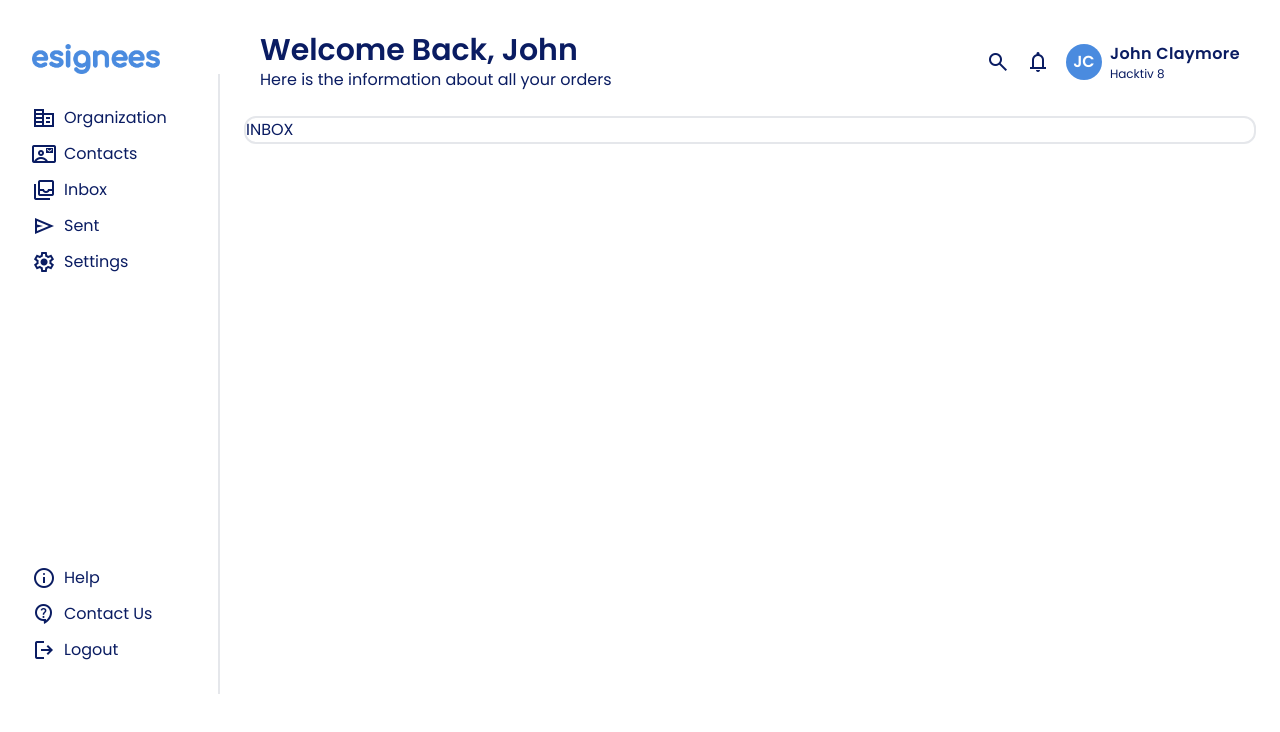
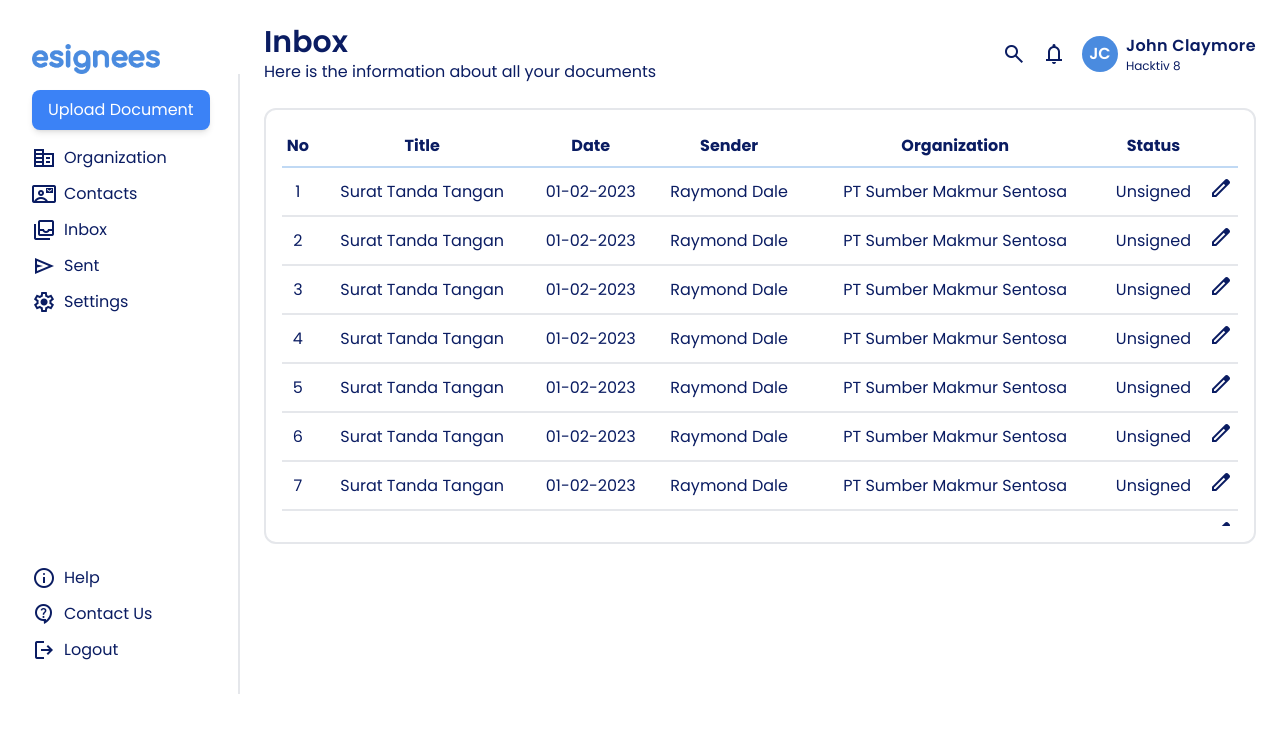
Before and after one commit to qonit-filza/esignees, a React (Vite) app: page /inbox in a window 1280 px wide. Shown: the top 732 px of the page. Built offline with nearby package versions, Linux system fonts and the light colour scheme.

Commit message:
inbox page

```diff
--- a/src/components/Navbar.jsx
+++ b/src/components/Navbar.jsx
@@ -1,12 +1,17 @@
-import UserPreview from './UserPreview';
+import { useEffect } from "react";
+import { useLocation } from "react-router-dom";
+import UserPreview from "./UserPreview";
 
 export default function Navbar() {
+  const { pathname } = useLocation();
+  const pageTitle = pathname.charAt(1).toUpperCase() + pathname.slice(2) || 'Dashboard'
+
   return (
     <>
-      <section className="flex justify-between items-center p-4 fixed left-[220px] right-0 mx-6 mt-4">
+      <section className="flex justify-between items-center  fixed left-[240px] right-0 mx-6 mt-6">
         <div>
-          <p className="text-3xl font-semibold">Welcome Back, John</p>
-          <p>Here is the information about all your orders</p>
+          <p className="text-3xl font-semibold">{pageTitle}</p>
+          <p>Here is the information about all your documents</p>
         </div>
 
         <div className="flex items-center gap-4">
--- a/src/components/Sidebar.jsx
+++ b/src/components/Sidebar.jsx
@@ -1,16 +1,23 @@
-import logo from '../assets/img/logo-3.png';
+import logo from "../assets/img/logo-3.png";
 
 export default function Sidebar() {
   return (
     <>
-      <section className="w-[220px] pl-8 fixed top-3">
+      <section className="w-[240px] pl-8 fixed top-3">
         <div className="mt-8">
           <img src={logo} alt="esignee_logo" className="w-32" />
         </div>
-        <div className="border-r-2 h-[620px] flex flex-col justify-between py-8">
+        <div className="border-r-2 h-[620px] flex flex-col justify-between pb-8">
+          <div>
+            <button className="bg-blue-500 hover:bg-blue-400 text-white rounded-lg px-4 py-2 my-4 shadow-md">
+              Upload Document
+            </button>
+
             <ul className="flex flex-col gap-3">
               <li className="flex items-center gap-2 cursor-pointer hover:border-r-[3px] hover:border-r-theme-3 focus:font-semibold hover:font-semibold ">
-              <span className="material-symbols-outlined">corporate_fare</span>
+                <span className="material-symbols-outlined">
+                  corporate_fare
+                </span>
                 Organization
               </li>
               <li className="flex items-center gap-2 cursor-pointer hover:border-r-[3px] hover:border-r-theme-3 focus:font-semibold hover:font-semibold ">
@@ -30,6 +37,7 @@ export default function Sidebar() {
                 Settings
               </li>
             </ul>
+          </div>
           <ul className="flex flex-col gap-3">
             <li className="flex items-center gap-2 cursor-pointer hover:border-r-[3px] hover:border-r-theme-3 focus:font-semibold hover:font-semibold ">
               <span className="material-symbols-outlined">info</span>
--- a/src/layouts/DashboardLayout.jsx
+++ b/src/layouts/DashboardLayout.jsx
@@ -7,7 +7,7 @@ export default function DashboardLayout() {
     <section className="container flex w-full">
       <Sidebar />
       <Navbar />
-      <div className="ml-[220px] mt-[116px] w-full px-6">
+      <div className="ml-[240px] mt-[92px] w-full px-6">
         <Outlet />
       </div>
     </section>
--- a/src/views/InboxPage.jsx
+++ b/src/views/InboxPage.jsx
@@ -1,9 +1,36 @@
 export default function InboxPage() {
-    return (
-        <>
-        <section className="border-2 rounded-xl">
-            INBOX
-        </section>
-        </>
-    )
+  const inboxData = "asdfadsfasdfadsf".split("");
+  return (
+    <>
+      <section className="border-2 rounded-xl p-4 mt-4">
+        <div className=" font-light overflow-y-auto h-[400px]">
+          <table className="w-full text-center">
+            <tr className="border-b-2 border-b-theme-1 bg-white">
+              <th className="py-2">No</th>
+              <th className="py-2">Title</th>
+              <th className="py-2">Date</th>
+              <th className="py-2">Sender</th>
+              <th className="py-2">Organization</th>
+              <th className="py-2">Status</th>
+            </tr>
+            {inboxData.map((el, i) => {
+              return (
+                <tr className="border-b-2">
+                  <td className="py-2">{i + 1}</td>
+                  <td className="py-2">Surat Tanda Tangan</td>
+                  <td className="py-2">01-02-2023</td>
+                  <td className="py-2">Raymond Dale</td>
+                  <td className="py-2">PT Sumber Makmur Sentosa</td>
+                  <td className="py-2">Unsigned</td>
+                  <td className="py-2">
+                    <span className="material-symbols-outlined">edit</span>
+                  </td>
+                </tr>
+              );
+            })}
+          </table>
+        </div>
+      </section>
+    </>
+  );
 }
```
Lines whose indentation alone changed are shown as unchanged.
